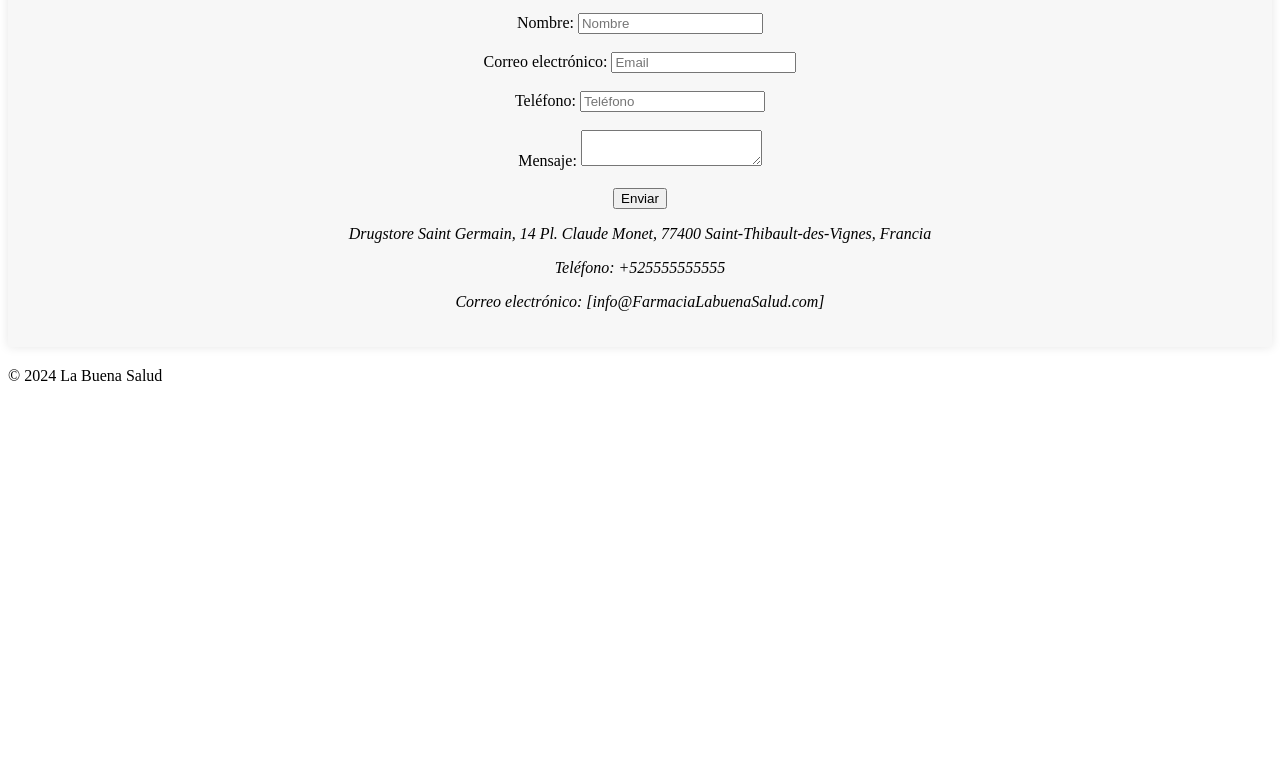
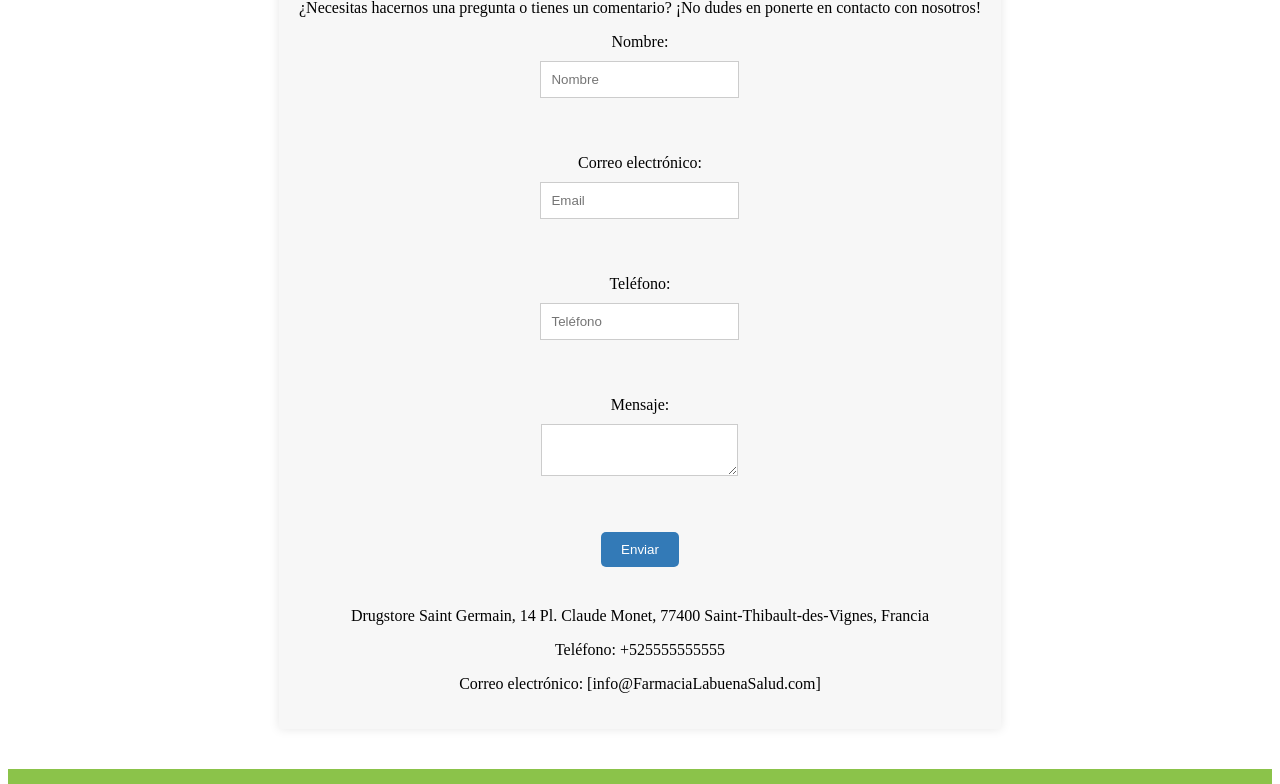
Before and after one commit to Jhonatan-Fernando84/MiPagina, a plain HTML site: page MiPagina/Contacto.html in a window 1280 px wide. Shown: the part 192-976 px from the top of the page. Before the commit the page ends 800 px from the top, so only its background shows below. Drawn offline with Linux system fonts and the light colour scheme.

Commit message:
Style: Se añade margen, color y centra cuadro de contacto. tambien al copyright

```diff
--- a/MiPagina/index.css
+++ b/MiPagina/index.css
@@ -45,3 +45,52 @@ h1, h2 {
     color: var(--primary-color);
     font-weight: bold;
 }
+
+main {
+    display: flex;
+    flex-direction: column;
+    align-items: center;
+    align-items: center;
+    padding: 20px;
+}
+
+form {
+    display: flex;
+    flex-direction: column;
+    align-items: center;
+}
+
+label {
+    margin-bottom: 10px;
+}
+
+input, textarea {
+    padding: 10px;
+    margin-bottom: 20px;
+    border: 1px solid #ccc;
+}
+
+input[type="submit"] {
+    background-color: #337ab7;
+    color: #fff;
+    padding: 10px 20px;
+    border: none;
+    border-radius: 5px;
+    cursor: pointer;
+}
+
+input[type="submit"]:hover {
+    background-color: #23527c;
+}
+
+address {
+    font-style: normal;
+    margin-top: 20px;
+}
+
+footer {
+    background-color: var(--secondary-color);
+    padding: 10px;
+    text-align: center;
+    color: #FFFFFF;
+}
```
